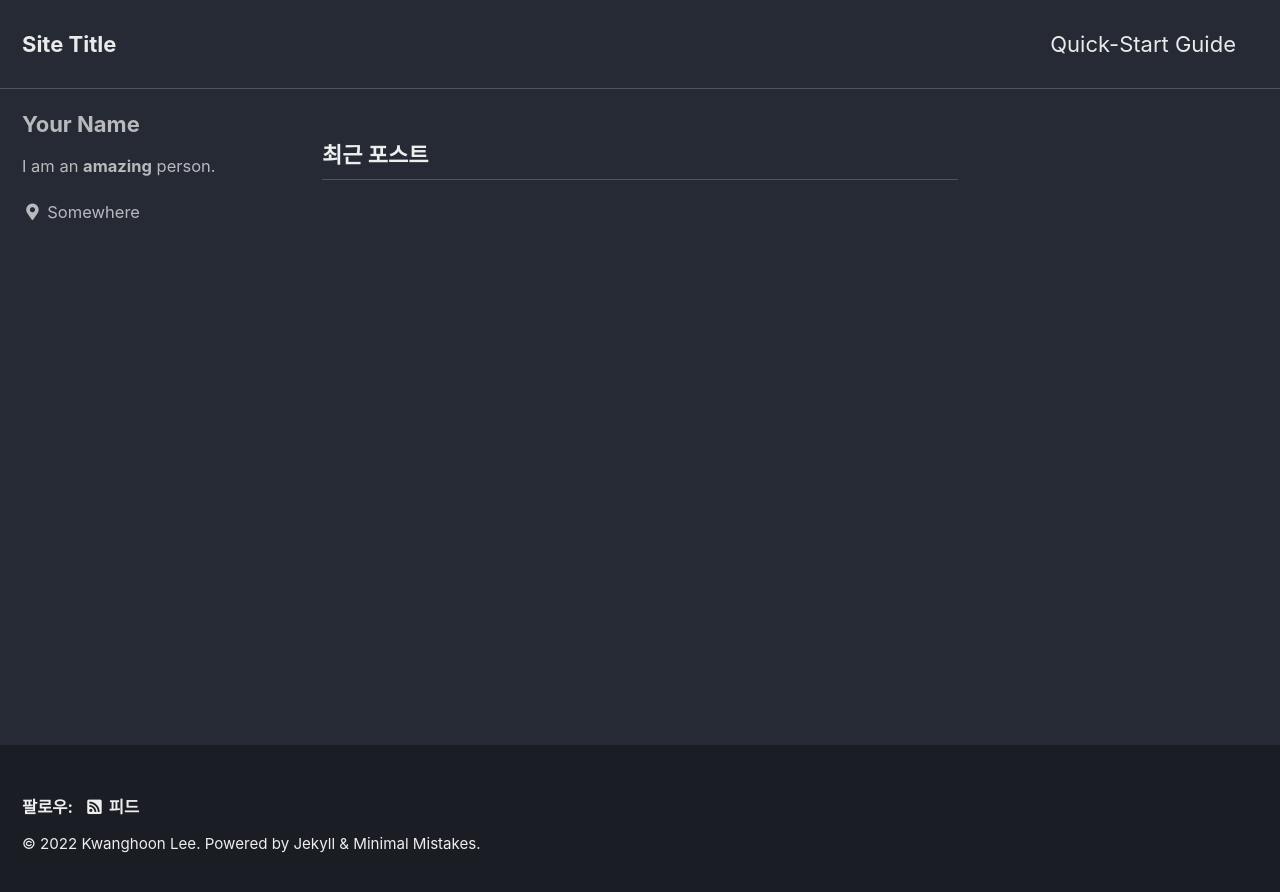
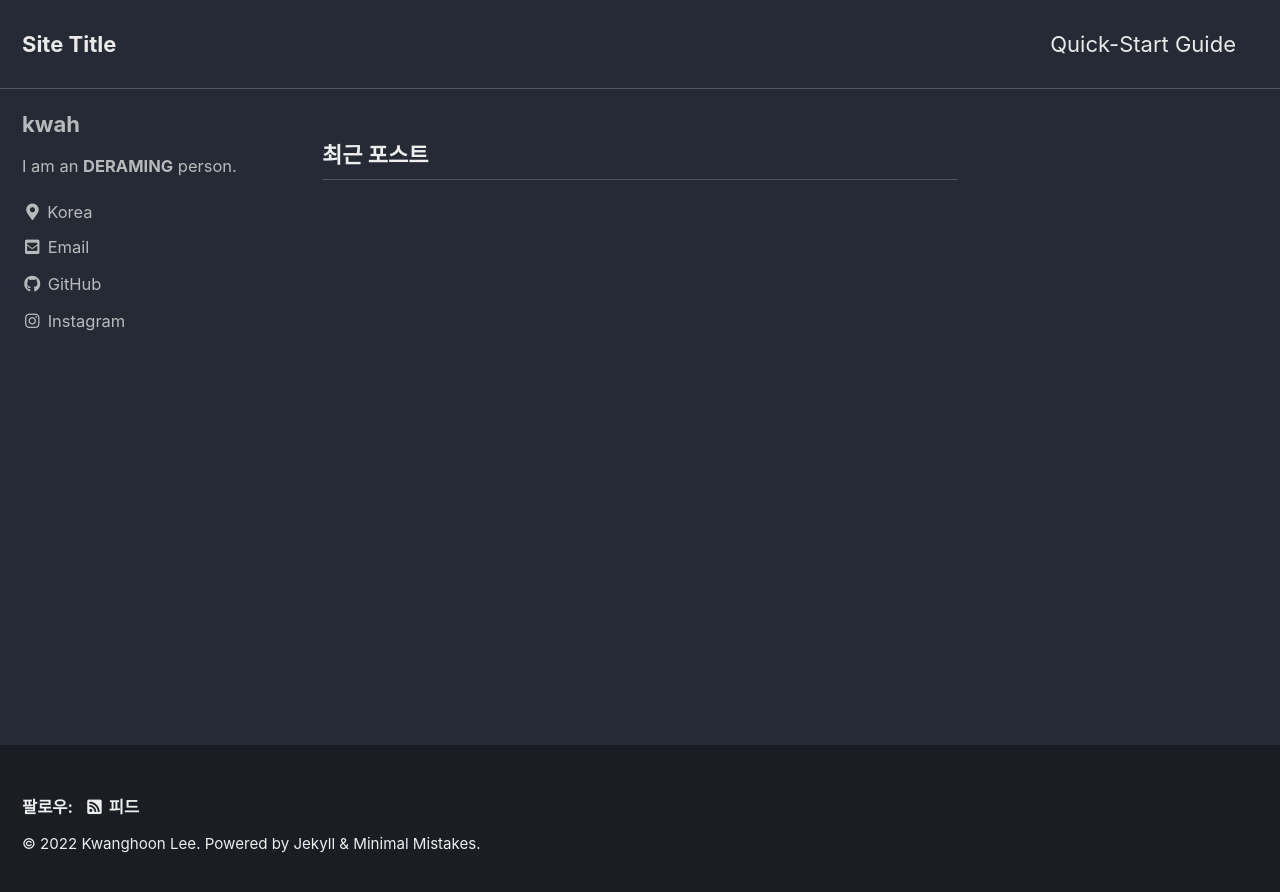
Before and after one commit to leekwah/leekwah.github.io, a Jekyll site: the page built from index.html, in a window 1280 px wide. Shown: the top 892 px of the page. Built offline with Jekyll 4.4.1, drawn with Linux system fonts in a browser that asks for light colours; cached includes are drawn as plain includes; the list of posts is cut into pages by our own code.

Commit message:
20220707 00:29

```diff
--- a/_config.yml
+++ b/_config.yml
@@ -104,15 +104,15 @@ analytics:
 
 # Site Author
 author:
-  name             : "Your Name"
+  name             : "kwah"
   avatar           : # path of avatar image, e.g. "/assets/images/bio-photo.jpg"
-  bio              : "I am an **amazing** person."
-  location         : "Somewhere"
+  bio              : "I am an **DERAMING** person."
+  location         : "Korea"
   email            :
   links:
     - label: "Email"
       icon: "fas fa-fw fa-envelope-square"
-      # url: "mailto:your.name@email.com"
+      url: "mailto:lkwnghn@gmail.com"
     - label: "Website"
       icon: "fas fa-fw fa-link"
       # url: "https://your-website.com"
@@ -124,10 +124,10 @@ author:
       # url: "https://facebook.com/"
     - label: "GitHub"
       icon: "fab fa-fw fa-github"
-      # url: "https://github.com/"
+      url: "https://github.com/leekwah"
     - label: "Instagram"
       icon: "fab fa-fw fa-instagram"
-      # url: "https://instagram.com/"
+      url: "https://instagram.com/leekwaah"
 
 # Site Footer
 footer:
```
